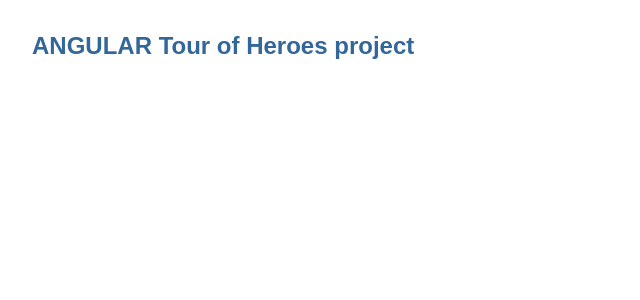
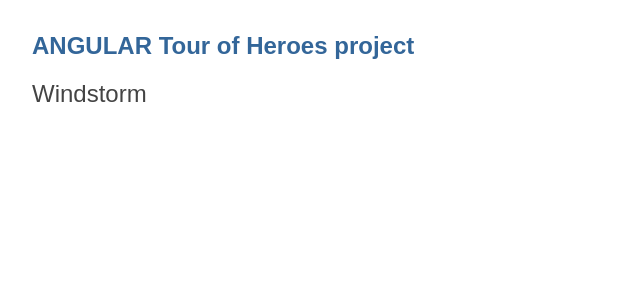
Before and after one commit to nkunic/angular-project-tour-of-heroes, an Angular app: page / in a window 1280 px wide. Shown: the top 300 px of the page, without its empty margins (0-640 px from the left). Built offline with nearby package versions, Linux system fonts and the light colour scheme.

Commit message:
2 files modified, 3 added

```diff
--- a/src/app/app.component.html
+++ b/src/app/app.component.html
@@ -1 +1,2 @@
 <h1>{{title}}</h1>
+<app-heroes></app-heroes>
--- a/src/app/app.module.ts
+++ b/src/app/app.module.ts
@@ -3,10 +3,12 @@
 import { FormsModule } from '@angular/forms';
 
 import { AppComponent } from './app.component';
+import { HeroesComponent } from './components/heroes/heroes.component';
 
 @NgModule({
   imports: [BrowserModule, FormsModule],
-  declarations: [AppComponent],
+  declarations: [AppComponent, HeroesComponent],
+  exports: [HeroesComponent],
   bootstrap: [AppComponent],
   providers: []
 })
--- /dev/null
+++ b/src/app/components/heroes/heroes.component.html
@@ -0,0 +1 @@
+<h2>{{hero}}</h2>
--- /dev/null
+++ b/src/app/components/heroes/heroes.component.ts
@@ -0,0 +1,17 @@
+import { Component, OnInit } from '@angular/core';
+
+@Component({
+  selector: 'app-heroes',
+  templateUrl: './heroes.component.html',
+  styleUrls: ['./heroes.component.scss']
+})
+export class HeroesComponent implements OnInit {
+
+  hero = 'Windstorm';
+
+  constructor() { }
+
+  ngOnInit() {
+  }
+
+}
```
Also changed, not shown: src/app/components/heroes/heroes.component.scss (added).
